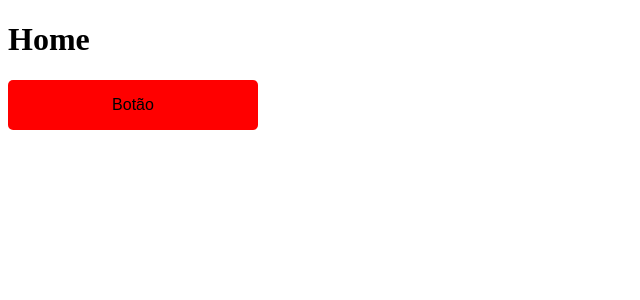
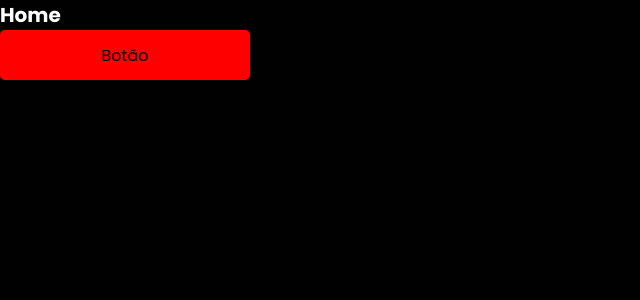
Before and after one commit to Vitor-Linaris/Whatif-Codeboost, a Next.js app: page / in a window 1280 px wide. Shown: the top 300 px of the page, without its empty margins (0-640 px from the left). Built offline with nearby package versions, Linux system fonts and the light colour scheme.

Commit message:
feat: create global styles

```diff
--- a/src/pages/_app.js
+++ b/src/pages/_app.js
@@ -1,3 +1,7 @@
+import { globalStyles } from "../styles/global";
+
+globalStyles();
+
 export default function App({ Component, pageProps }) {
-  return <Component {...pageProps} />
+  return <Component {...pageProps} />;
 }
--- /dev/null
+++ b/src/styles/global.js
@@ -0,0 +1,25 @@
+import { styled, globalCss } from "./index";
+
+export const globalStyles = globalCss({
+  "*": {
+    padding: 0,
+    margin: 0,
+    boxSizing: "border-box",
+    fontFamily: "Poppins, sans-serif",
+  },
+  html: {
+    fontSize: "62.5%",
+  },
+  body: {
+    "-webkit-font-smoothing": "antialiased",
+    background: "linear-gradient(135deg, #010101 0%, #000 100%)",
+    color: "$white",
+  },
+  img: {
+    maxWidth: "100%",
+    display: "block",
+  },
+  button: {
+    cursor: "pointer",
+  },
+});
```
